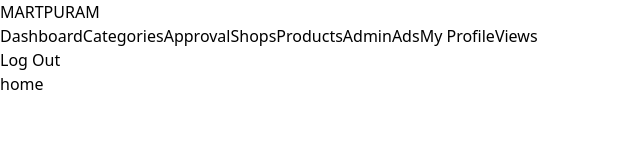
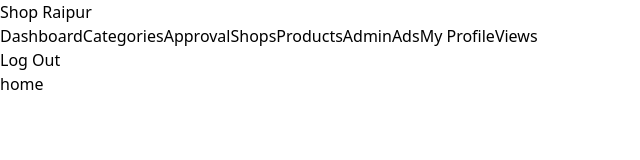
Before and after one commit to quicbinary/shopraipur-admin, a Next.js app: page / in a window 1280 px wide. Shown: the top 160 px of the page, without its empty margins (0-640 px from the left). Built offline with nearby package versions, Linux system fonts and the light colour scheme.

Commit message:
sidebar pushed

```diff
--- a/src/components/sidebar.js
+++ b/src/components/sidebar.js
@@ -24,7 +24,7 @@
 
   return (
     <div className="bg-purple-600 text-white min-h-screen p-6 lg:w-64 lg:sticky top-0">
-      <div className="text-2xl font-bold mb-10">MARTPURAM</div>
+      <div className="text-2xl font-bold mb-10">Shop Raipur</div>
       <nav className="flex flex-col space-y-2">
         {menuItems.map((item) => (
           <button
```
